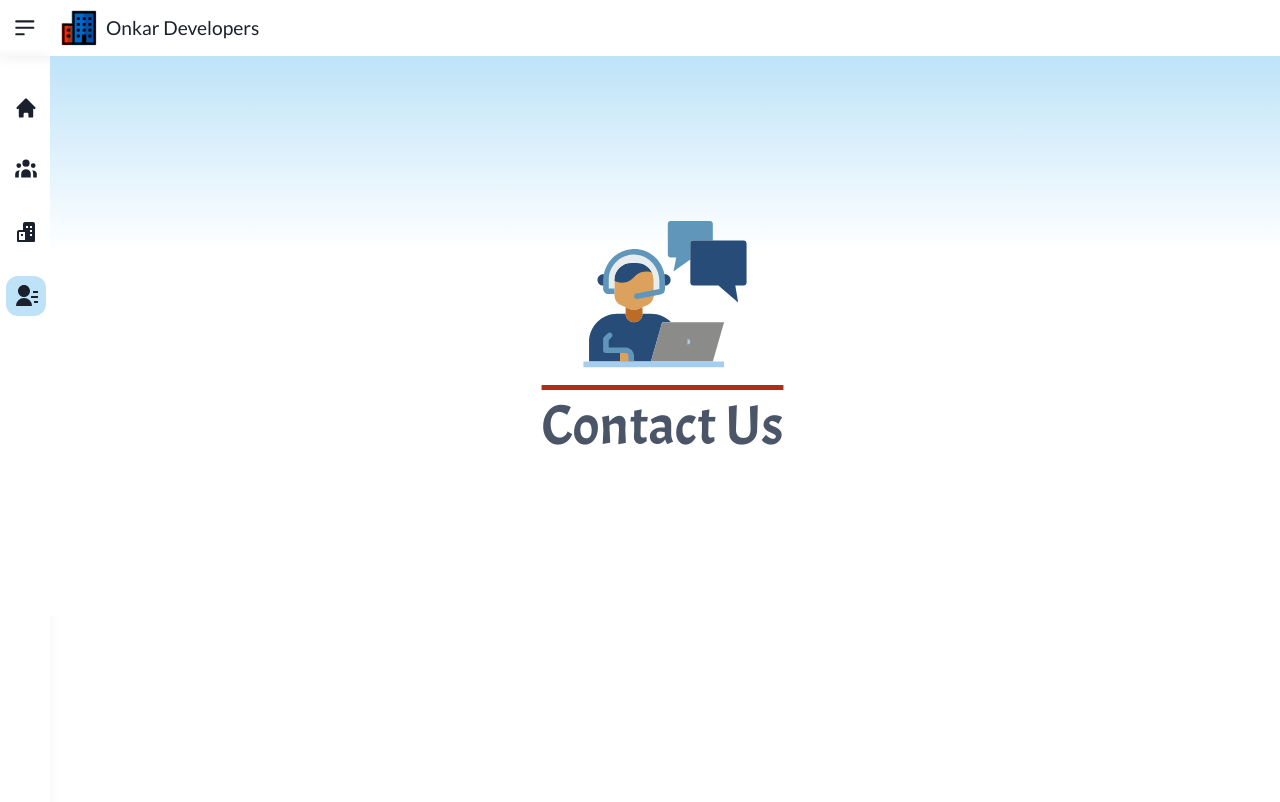
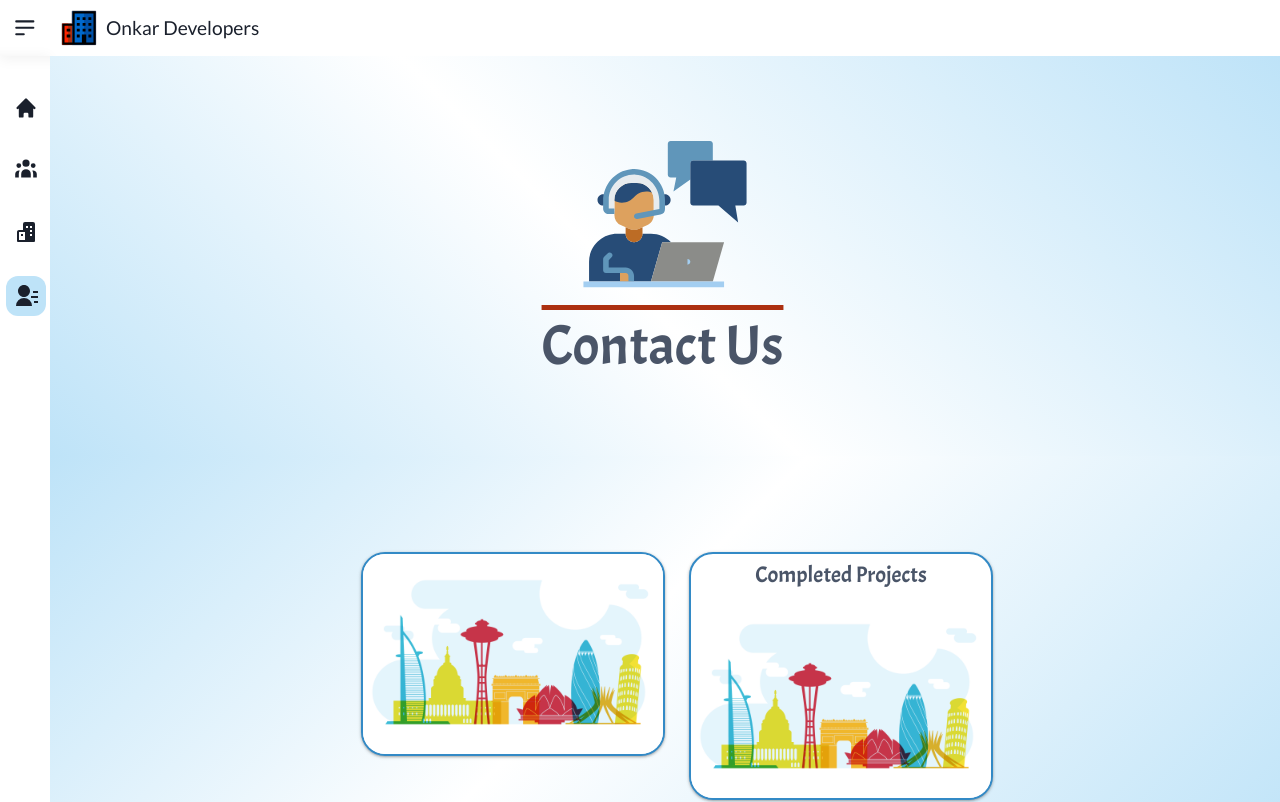
Before and after one commit to SinghSUBHLEEN/DevelopmentProject, a React (Vite) app in the folder Client/: page /contactUs in a window 1280 px wide. Shown: the top 802 px of the page. Built offline with nearby package versions, Linux system fonts and the light colour scheme.

Commit message:
major ui changes in home

```diff
--- a/Client/src/components/AboutUs/AboutUs.jsx
+++ b/Client/src/components/AboutUs/AboutUs.jsx
@@ -34,7 +34,7 @@ function AboutUs() {
                                     justifyContent: "left",
                                 }}
                             >
-                                <span className="fancy">About Our Company</span>
+                                <span className="fancy">About Us</span>
                             </div>
                             <p className="about-para">
                                 Onkar Developers epitomizes “passion at work” in
--- a/Client/src/components/ContactUs/ContactUs.css
+++ b/Client/src/components/ContactUs/ContactUs.css
@@ -18,8 +18,6 @@
 }
 
 .contact-first-parent {
-    background-color: #bee3f8;
-    background-image: linear-gradient(180deg, #bee3f8 0%, #ffffff 35%);
     align-items: center;
     justify-content: center;
 }
--- a/Client/src/components/ContactUs/ContactUs.jsx
+++ b/Client/src/components/ContactUs/ContactUs.jsx
@@ -1,13 +1,17 @@
-import { Box, Flex, Image } from "@chakra-ui/react";
+import { Box, Card, Flex, Image } from "@chakra-ui/react";
 import { Row, Col } from "react-bootstrap";
 import "./ContactUs.css";
 import ContactUsIcon from "../Icons/ContactUsIcon";
 import IMAGES from "../../images/Images";
+import { FaMapLocationDot } from "react-icons/fa6";
 
 function ContactUs() {
     return (
         <>
-            <Flex minHeight="70vh" className="contact-first-parent">
+            <Flex
+                minHeight="50vh"
+                className="contact-first-parent home-parent1"
+            >
                 <Flex
                     flexDir="column"
                     justifyContent="center"
@@ -27,14 +31,104 @@ function ContactUs() {
                     >
                         <span className="fancy">Contact Us</span>
                     </Flex>
-
-                    <Row>
-                        <Col></Col>
-                        <Col></Col>
-                        <Col></Col>
-                    </Row>
                 </Flex>
             </Flex>
+            <Flex
+                minHeight="50vh"
+                className="contact-first-parent home-parent2"
+            >
+                <Row style={{ padding: "6.2%" }}>
+                    <Col sm></Col>
+                    <Col sm>
+                        <Card
+                            overflow="hidden"
+                            variant="outline"
+                            borderWidth="2px"
+                            borderColor="#338ac6"
+                            mt="5"
+                            borderRadius="3xl"
+                            boxShadow="rgba(60, 64, 67, 0.3) 0px 1px 2px 0px, rgba(60, 64, 67, 0.15) 0px 1px 3px 1px"
+                            width="fit-content"
+                            mx="auto"
+                            _hover={{
+                                boxShadow:
+                                    "rgb(38, 57, 77) 0px 20px 30px -10px",
+                                cursor: "pointer",
+                                borderWidth: "3px",
+                                borderColor: "#338ac6",
+                            }}
+                            className="child bounce"
+                        >
+                            <Flex justifyContent="center">
+                                {/* <span
+                                    className="about-heading"
+                                    style={{
+                                        fontSize: "1.4rem",
+                                        fontWeight: "500",
+                                        color: "#4a5568",
+                                        padding: "5px",
+                                        textDecoration: "Highlight",
+                                    }}
+                                >
+                                    Completed Projects
+                                </span> */}
+                            </Flex>
+
+                            <Image
+                                objectFit="cover"
+                                maxW={{ base: "100%", sm: "300px" }}
+                                src={IMAGES.prjUpcoming}
+                            />
+                        </Card>
+                    </Col>
+                    <Col sm>
+                        <Card
+                            overflow="hidden"
+                            variant="outline"
+                            borderWidth="2px"
+                            borderColor="#338ac6"
+                            mt="5"
+                            borderRadius="3xl"
+                            boxShadow="rgba(60, 64, 67, 0.3) 0px 1px 2px 0px, rgba(60, 64, 67, 0.15) 0px 1px 3px 1px"
+                            width="fit-content"
+                            mx="auto"
+                            _hover={{
+                                boxShadow:
+                                    "rgb(38, 57, 77) 0px 20px 30px -10px",
+                                cursor: "pointer",
+                                borderWidth: "3px",
+                                borderColor: "#338ac6",
+                            }}
+                            className="child bounce"
+                        >
+                            <Flex justifyContent="center">
+                                <span
+                                    className="about-heading"
+                                    style={{
+                                        fontSize: "1.4rem",
+                                        fontWeight: "500",
+                                        color: "#4a5568",
+                                        padding: "5px",
+                                        textDecoration: "Highlight",
+                                    }}
+                                >
+                                    Completed Projects
+                                </span>
+                            </Flex>
+
+                            <Image
+                                objectFit="cover"
+                                maxW={{ base: "100%", sm: "300px" }}
+                                src={IMAGES.prjUpcoming}
+                            />
+                        </Card>
+                    </Col>
+                </Row>
+            </Flex>
+            {/* <Flex
+                minHeight="70vh"
+                className="contact-first-parent home-parent2"
+            ></Flex> */}
         </>
     );
 }
--- a/Client/src/components/Home/Home.css
+++ b/Client/src/components/Home/Home.css
@@ -2,33 +2,12 @@
 
 .about-container {
     padding: 20px;
-    /* background-image: radial-gradient(
-        circle farthest-corner at 10% 20%,
-        rgba(234, 249, 249, 0.8) 0.1%,
-        rgba(239, 249, 251, 1.9) 90.1%
-    ); */
-    background-image: linear-gradient(
-        180.3deg,
-        rgba(205, 224, 255, 0.7) 37.2%,
-        rgba(0, 81, 168, 0.5) 137.3%
-    );
-    margin: 0 10%;
-    box-shadow: rgba(99, 99, 99, 0.2) 0px 2px 8px 0px;
+    margin: 0 4%;
 }
 
 .project-container {
     padding: 20px;
-    margin: 0 10%;
-    background-image: radial-gradient(
-        circle 263px at 100.2% 3%,
-        rgba(12, 85, 141, 1) 31.1%,
-        rgba(205, 181, 93, 1) 36.4%,
-        rgba(244, 102, 90, 1) 50.9%,
-        rgba(199, 206, 187, 1) 60.7%,
-        rgba(249, 140, 69, 1) 72.5%,
-        rgba(12, 73, 116, 1) 72.6%
-    );
-    /* back */
+    margin: 0 4%;
 }
 
 .btn-grad {
@@ -100,12 +79,22 @@
     transform-origin: bottom;
 }
 
-.home-parent {
+.home-parent1 {
     background-color: #bee3f8;
     background-image: linear-gradient(
-        43deg,
+        45deg,
         #bee3f8 0%,
         #ffffff 46%,
         #bee3f8 100%
     );
 }
+
+.home-parent2 {
+    background-color: #bee3f8;
+    background-image: linear-gradient(
+        135deg,
+        #bee3f8 0%,
+        #ffffff 46%,
+        #bee3f8 100%
+    );
+}
```
Also changed, not shown: Client/src/components/Home/Home.jsx (+30 -27 lines), 4 other files (tests, documents, lock files or other folders).
